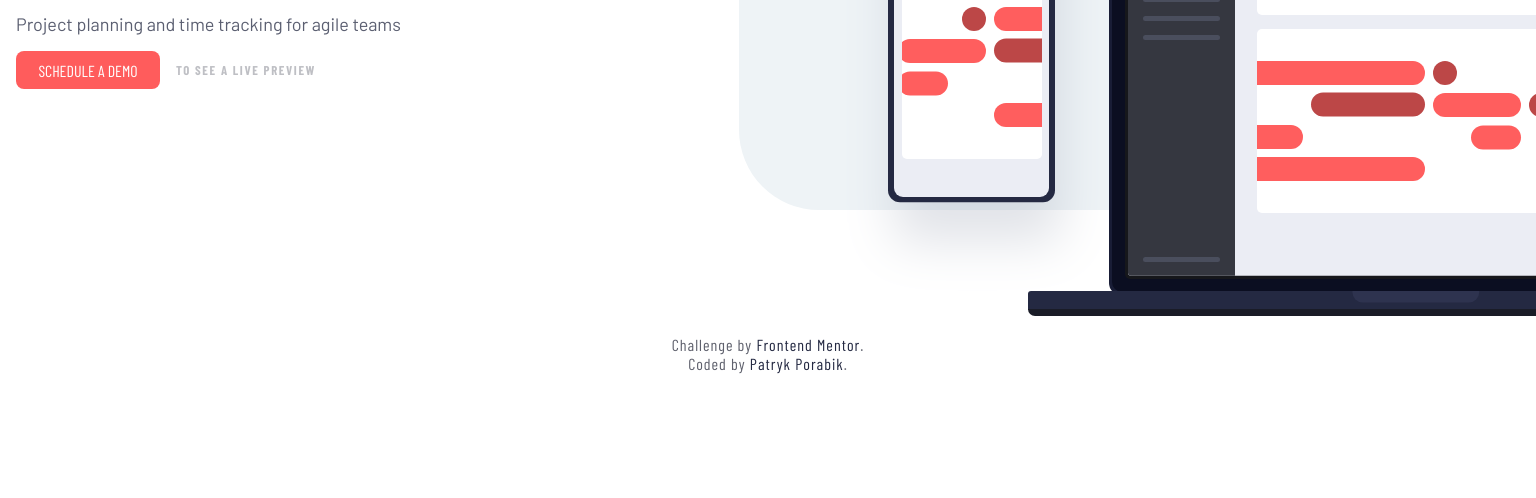
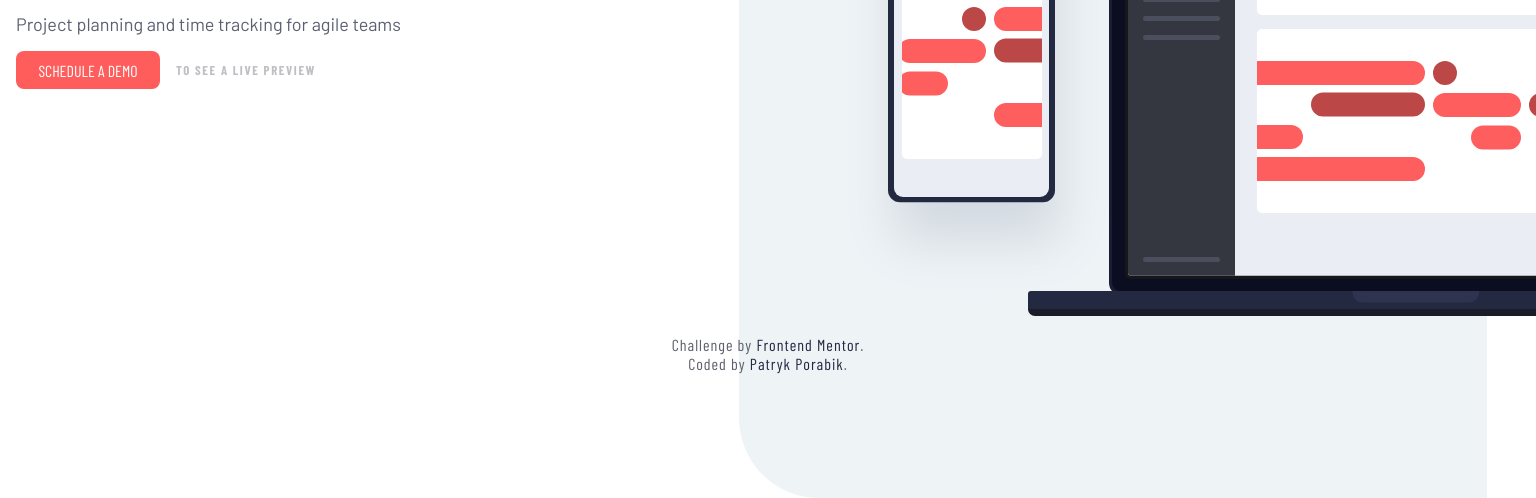
Before and after one commit to PatrykPorabik/project_intro, a plain HTML site: page index.html in a window 1536 px wide. Shown: the part 302-800 px from the top of the page. Drawn offline with nearby package versions, Linux system fonts and the light colour scheme.

Commit message:
add missing media query for 1330px

```diff
--- a/scss/base/_main.scss
+++ b/scss/base/_main.scss
@@ -242,6 +242,13 @@ body {
         }
     }
 }
+@media screen and (min-width: 1330px) {
+    .image__wrapper::before {
+        left: 38rem;
+        width: 54.9%;
+        height: 100%;
+    }
+}
 @media screen and (min-width: 1440px) {
     .image__wrapper::before {
         left: 46.2rem;
```
Also changed, not shown: scss/style.css, 1 other file.
